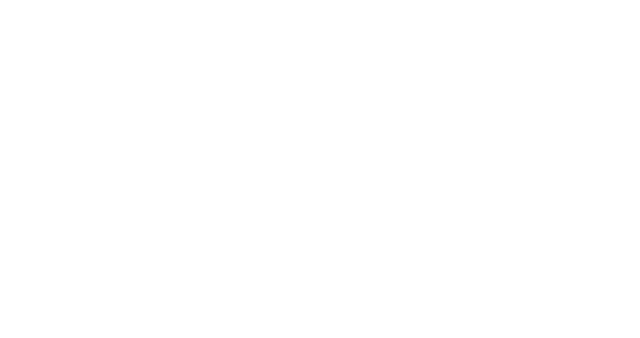
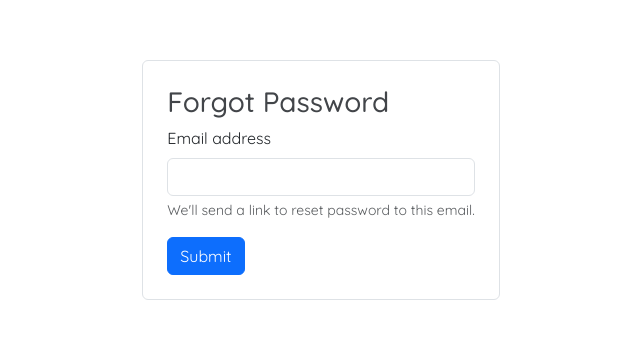
Before and after one commit to Lebang11/teamhub-client, a React (Create React App) app: page /forgot in a window 1280 px wide. Before the commit this address had no page. Shown: the part 220-558 px from the top of the page, without its empty margins (319-959 px from the left). Built offline with nearby package versions, Linux system fonts and the light colour scheme.

Commit message:
added forgot password

```diff
--- a/package.json
+++ b/package.json
@@ -9,6 +9,7 @@
     "axios": "^1.5.0",
     "firebase": "^10.4.0",
     "js-cookie": "^3.0.5",
+    "nodemailer": "^6.9.6",
     "nodemon": "^3.0.1",
     "react": "^18.2.0",
     "react-dom": "^18.2.0",
--- a/src/App.js
+++ b/src/App.js
@@ -11,6 +11,8 @@
 import { initializeApp } from "firebase/app";
 import { getAnalytics } from "firebase/analytics";
 import ProfilePage from './profile-page';
+import ForgotPage from './forgot';
+import ResetPage from './reset';
 
 
 class App extends Component {
@@ -27,6 +29,9 @@
           <Route exact path='/problems' element={<ProblemPage/>}/>
           <Route path='/problems/:id' element={<ProblemDetails/>}/>
           <Route path='/user/:id' element={<ProfilePage/>}/>
+          <Route path='/forgot' element={<ForgotPage/>}/>
+          <Route path='/reset' element={<ResetPage/>}/>
+
         </Routes>
       </Router>
     );
--- a/src/comments.js
+++ b/src/comments.js
@@ -66,12 +66,14 @@
                                 if (comment.blogid === props.blogid) {
                                 return (
                                     <div className="container border border-light rounded m-2">
+
+                                        <h3>
+                                            {comment.text}
+                                        </h3>
                                         <p className="lead">
-                                            {comment.text}
+
+                                            by {comment.author}
                                         </p>
-                                        <h5>
-                                            by {comment.author}
-                                        </h5>
 
                                         <div className="blog-date">
                                             {fulldate + ', ' + fulltime}
--- /dev/null
+++ b/src/forgot.js
@@ -0,0 +1,71 @@
+import './App.css';
+import { BrowserRouter as Router, Route, Routes,Link } from 'react-router-dom';
+import axios from 'axios';
+import { useState } from 'react';
+
+function ForgotPage() {
+  const [email, setEmail] = useState('');
+  const [error, setError] = useState('')
+
+  const findUser = async () => {
+    await fetch(`https://team-hub.onrender.com/api/user?email=${email}`)
+    .then(response => response.json())
+    .then(res => {
+        console.log(res)
+        if (res.message) {
+          setError(res.message)
+        } else if (!res.message) {
+          setError('')
+          sendEmail()
+        }
+    })
+
+    .then(res => {
+        })
+    .catch(err => console.log(err))
+}
+
+  const sendEmail = async () => {
+
+
+      await axios.post(`https://team-hub.onrender.com/api/email`,
+      {
+        email
+      }
+      )
+      .then(res => {
+        console.log(res)
+        console.log('Email sent')
+      })
+      .catch(err => console.log(err))
+
+
+
+
+
+  }
+
+
+  return (
+        <div class="opening-div w-100">
+            <form className='border p-4 rounded '>
+              <h3>Forgot Password</h3>
+              <div className='mb-3'>
+                <label for='email' className='form-label'>Email address</label>
+                <input className='form-control' type='email' onChange={(e) => setEmail(e.target.value)} value={email}></input>
+                <div id="emailHelp" class="form-text">We'll send a link to reset password to this email.</div>
+                <small className='text-danger'>{error}</small>
+
+              </div>
+
+              <button type="button" class="btn btn-primary" onClick={() => {
+                findUser()
+                }}>Submit</button>
+            </form>
+        </div>
+
+
+  );
+}
+
+export default ForgotPage;
--- a/src/index.css
+++ b/src/index.css
@@ -318,6 +318,9 @@
 
 }
 
+.author-link h3:hover {
+  transform: skew(-15deg);
+}
 
 .author-name {
   display: inline;
--- a/src/login.js
+++ b/src/login.js
@@ -66,10 +66,16 @@
                 <div class="form-group w-75">
                     <input type="password" class="form-control" placeholder="Password" onChange={(e) => setPassword(e.target.value)} value={password} name="password"/>
                 </div>
+
                 <button type="submit" class="btn submit-button" onClick={handleMessage}>{message}</button>
+
                 <p className="error-message">{error}</p>
                 <p>{token}</p>
+                <Link to="/forgot">
+                    Forgot Password
+                </Link>
             </form>
+
         </div>
     );
 }
--- a/src/profile-page.js
+++ b/src/profile-page.js
@@ -48,8 +48,6 @@
             })
         .catch(err => console.log(err))
     }
-
-
 
     const uploadImage = async () => {
         if (image === null) return;
--- /dev/null
+++ b/src/reset.js
@@ -0,0 +1,66 @@
+import './App.css';
+import { BrowserRouter as Router, Route, Routes,Link } from 'react-router-dom';
+import axios from 'axios';
+import { useState } from 'react';
+
+function ResetPage() {
+    const [password, setPassword] = useState('');
+    const [passwordConfirm, setPasswordConfirm] = useState('');
+
+    const [error, setError] = useState('')
+
+
+    const sendEmail = async () => {
+
+
+        await axios.post(`https://team-hub.onrender.com/api/email`,
+        {
+            password
+        }
+        )
+        .then(res => {
+            console.log(res)
+            console.log('Email sent')
+        })
+        .catch(err => console.log(err))
+
+    // const updatePassword = async () => {
+    //     await axios.post(`https://team-hub.onrender.com/api/user`,
+    //     {
+    //         _id,
+    //         password
+    //     })
+    // }
+
+
+
+
+  }
+
+
+  return (
+        <div class="opening-div w-100">
+            <form className='border p-4 rounded '>
+              <h3>Reset Password</h3>
+              <div className='mb-3'>
+                <label for='password' className='form-label'>New Password</label>
+                <input className='form-control' type='password' onChange={(e) => setPassword(e.target.value)} value={password}></input>
+                {/* <div id="emailHelp" class="form-text">We'll send a link to reset password to this email.</div> */}
+                <small className='text-danger'>{error}</small>
+              </div>
+              <div className='mb-3'>
+                <label for='password' className='form-label'>Confirm Password</label>
+                <input className='form-control' type='password' onChange={(e) => setPasswordConfirm(e.target.value)} value={passwordConfirm}></input>
+                {/* <div id="emailHelp" class="form-text">We'll send a link to reset password to this email.</div> */}
+                <small className='text-danger'>{error}</small>
+              </div>
+
+              <button type="button" class="btn btn-primary" >Submit</button>
+            </form>
+        </div>
+
+
+  );
+}
+
+export default ResetPage;
```
Also changed, not shown: 1 other file (tests, documents, lock files or other folders).
